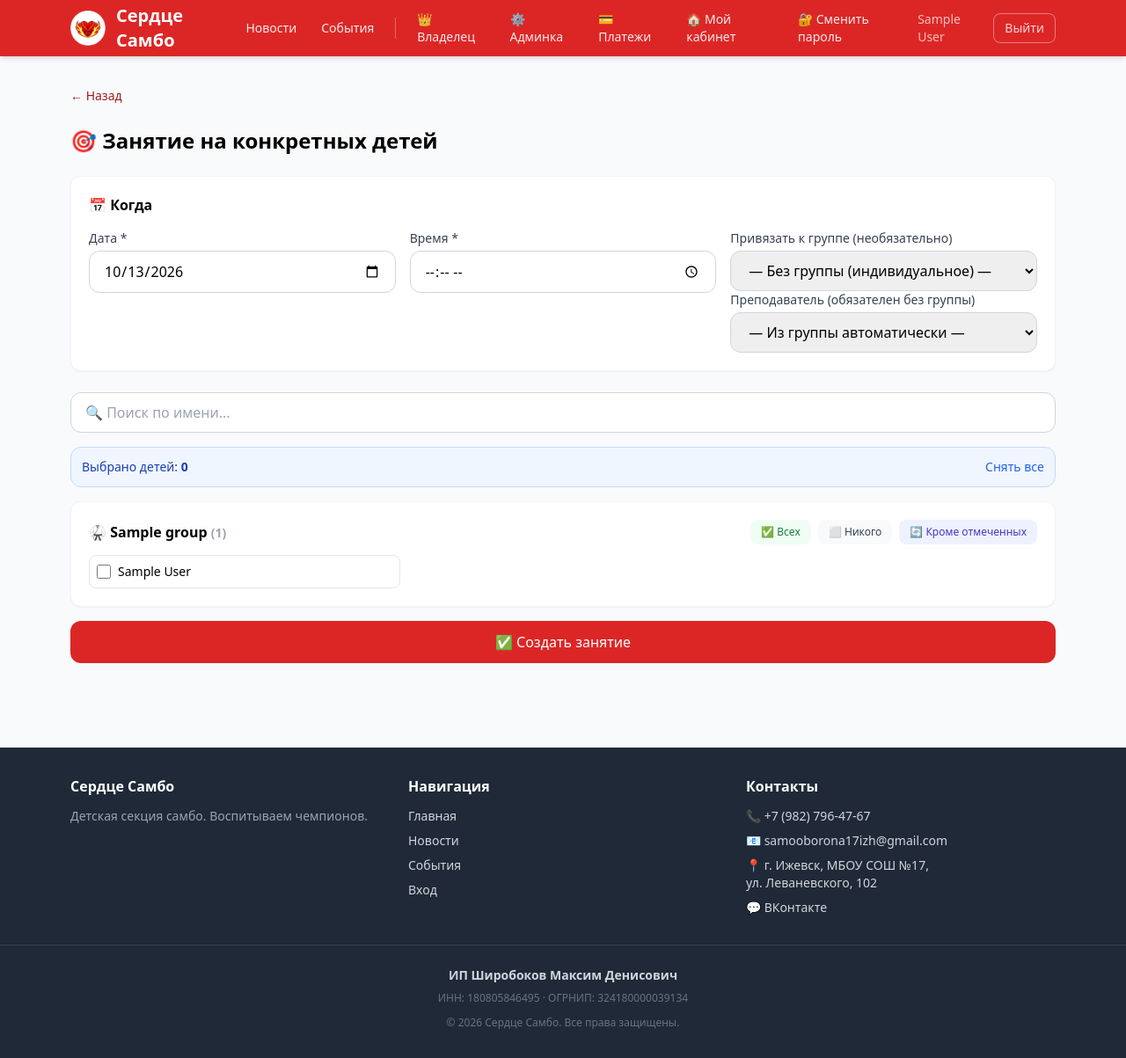
After one commit to kp1shlas/samboheart, a Django app: page /owner/individual-lesson/ in a window 1280 px wide. The commit adds this page. Shown: the whole page at 88% size. Run offline with Django 5.2, Linux system fonts and the light colour scheme; a user stored in the database is signed in; tables that the repository leaves empty hold one stand-in row (values such as "Sample post"); some libraries are stand-ins or nearby versions.

Commit message:
Lesson.teacher for group-less

```diff
--- a/core/models.py
+++ b/core/models.py
@@ -230,6 +230,12 @@ class Lesson(models.Model):
     is_cancelled = models.BooleanField('Отменено', default=False)
     cancel_reason = models.CharField('Причина отмены', max_length=300, blank=True)
 
+    teacher = models.ForeignKey(
+        TeacherProfile, on_delete=models.SET_NULL,
+        null=True, blank=True,
+        related_name='individual_lessons',
+        verbose_name='Преподаватель (для занятий без группы)'
+    )
     # НОВОЕ ПОЛЕ: Отдельные дети, для которых предназначено это занятие
     specific_children = models.ManyToManyField(
         Child,
--- a/core/urls.py
+++ b/core/urls.py
@@ -67,6 +67,9 @@ urlpatterns = [
      path('owner/passwords/files/',
          views.owner_password_files_list,
          name='owner_password_files'),
+     path('owner/individual-lesson/',
+         views.owner_individual_lesson,
+         name='owner_individual_lesson'),
 
     # ─── Новости и события ─────────────────────────────
      path('news/', views.news_list, name='news_list'),
--- a/core/views.py
+++ b/core/views.py
@@ -312,15 +312,17 @@ def parent_dashboard(request):
 
         lessons_qs = (
             Lesson.objects
+            .annotate(spec_count=Count('specific_children'))
             .filter(
-                Q(group__id__in=group_ids) | Q(specific_children__id__in=child_ids),
+                Q(specific_children__id__in=child_ids) |
+                Q(group__id__in=group_ids, spec_count=0),
                 is_cancelled=False,
                 date__gte=today,
                 date__lte=week_ahead,
             )
             .select_related('group', 'group__teacher')
             .prefetch_related('specific_children')
-            .distinct() # КРИТИЧЕСКИ ВАЖНО: убирает дубликаты из-за ManyToMany
+            .distinct()
             .order_by('date', 'start_time')
         )
 
@@ -403,13 +405,16 @@ def child_detail(request, child_id):
         # Ближайшие 3 занятия этой группы
         upcoming_lessons = (
             Lesson.objects
-            .filter(
-                Q(group=group) | Q(specific_children=child),
-                date__gte=today,
-                is_cancelled=False,
-            )
-            .distinct() # Убираем дубли, если ребенок и в группе, и в specific_children
-            .order_by('date', 'start_time')[:3]
+                .annotate(spec_count=Count('specific_children'))
+                .filter(
+                    Q(specific_children=child) |
+                    Q(group__in=group_ids, spec_count=0),
+                    date__gte=today,
+                    is_cancelled=False,
+                )
+                .distinct()
+                .select_related('group')
+                .order_by('date', 'start_time')[:10]
         )
 
         enrollments_with_prices.append({
@@ -512,12 +517,16 @@ def child_dashboard(request):
         # Ближайшие 3 занятия этой группы
         upcoming_lessons = (
             Lesson.objects
-            .filter(
-                group=group,
-                date__gte=today,
-                is_cancelled=False,
-            )
-            .order_by('date', 'start_time')[:3]
+                .annotate(spec_count=Count('specific_children'))
+                .filter(
+                    Q(specific_children=child) |
+                    Q(group__in=group_ids, spec_count=0),
+                    date__gte=today,
+                    is_cancelled=False,
+                )
+                .distinct()
+                .select_related('group')
+                .order_by('date', 'start_time')[:10]
         )
 
         enrollments_with_prices.append({
@@ -969,9 +978,25 @@ def teacher_dashboard(request):
     groups = Group.objects.filter(teacher=profile, is_active=True)
     news = News.objects.filter(is_published=True)[:5]
 
+    today = timezone.now().date()
+
+    # 🔥 Занятия без группы, назначенные этому преподавателю
+    individual_lessons = (
+        Lesson.objects
+        .filter(
+            teacher=profile,
+            group__isnull=True,
+            date__gte=today,
+            is_cancelled=False,
+        )
+        .order_by('date', 'start_time')[:10]
+        .prefetch_related('specific_children')
+    )
+
     return render(request, 'teacher_dashboard.html', {
         'groups': groups,
         'news': news,
+        'individual_lessons': individual_lessons,
     })
 
 
@@ -1021,26 +1046,36 @@ def attendance_sheet_for_lesson(request, lesson_id):
 
     # Проверка доступа: преподаватель может видеть только свои занятия
     if lesson.group:
-        # Обычное занятие — проверяем преподавателя группы
         if lesson.group.teacher != profile:
             messages.error(request, 'Нет доступа к этому занятию.')
             return redirect('teacher_dashboard')
     else:
-        # Индивидуальное занятие — проверяем, что преподаватель связан с детьми
-        # (можно расширить логику доступа при необходимости)
-        pass
+        # Занятие без группы — доступ только у назначенного преподавателя
+        if lesson.teacher != profile:
+            messages.error(request, 'Нет доступа к этому занятию.')
+            return redirect('teacher_dashboard')
 
     # 🔥 ПОЛУЧАЕМ ДЕТЕЙ (исправлено: объявлено ДО всех return)
-    children = (
-        Child.objects
-        .filter(is_active=True)
-        .filter(
-            Q(enrollments__group=lesson.group, enrollments__is_active=True) |
-            Q(specific_lessons=lesson)
-        )
-        .distinct()
-        .prefetch_related('enrollments')
-    )
+    if lesson.specific_children.exists():
+        # Занятие на конкретных детей — только они в ведомости
+        children = (
+            Child.objects
+            .filter(is_active=True, specific_lessons=lesson)
+            .distinct()
+            .prefetch_related('enrollments')
+        )
+    else:
+        # Обычное занятие группы — вся группа
+        children = (
+            Child.objects
+            .filter(
+                is_active=True,
+                enrollments__group=lesson.group,
+                enrollments__is_active=True,
+            )
+            .distinct()
+            .prefetch_related('enrollments')
+        )
 
     # 🔥 ФОРМИРУЕМ СПИСОК ДЕТЕЙ С БАЛАНСОМ
     # Сюда попадают ВСЕ дети: с балансом > 0, = 0 и < 0 (долг)
@@ -2292,3 +2327,87 @@ def owner_password_files_list(request):
     return render(request, 'owner/password_files.html', {
         'files': files_info,
     })
+
+@owner_required
+def owner_individual_lesson(request):
+    """Создание занятия на конкретных детей с удобным выбором"""
+    if request.method == 'POST':
+        date = request.POST.get('date')
+        start_time = request.POST.get('start_time')
+        duration = request.POST.get('duration', '60')
+        child_ids = request.POST.getlist('children')
+        group_id = request.POST.get('group') or None
+        teacher_id = request.POST.get('teacher') or None
+
+        if not group_id and not teacher_id:
+            messages.error(
+                request,
+                'Для занятия без группы укажите преподавателя.'
+            )
+            return redirect('owner_individual_lesson')
+        if not date or not start_time:
+            messages.error(request, 'Укажите дату и время.')
+            return redirect('owner_individual_lesson')
+
+        if not child_ids:
+            messages.error(request, 'Выберите хотя бы одного ребёнка.')
+            return redirect('owner_individual_lesson')
+
+        lesson = Lesson.objects.create(
+            group_id=int(group_id) if group_id else None,
+            teacher_id=int(teacher_id) if teacher_id else None,
+            date=date,
+            start_time=start_time,
+            is_cancelled=False,
+        )
+        lesson.specific_children.set(child_ids)
+
+        messages.success(
+            request,
+            f'✅ Занятие {date} {start_time} создано '
+            f'для {len(child_ids)} детей.'
+        )
+        return redirect('owner_individual_lesson')
+
+    today = timezone.now().date()
+
+    # Дети, сгруппированные по группам
+    groups_data = []
+    for group in Group.objects.filter(is_active=True).order_by('name'):
+        children = (
+            Child.objects
+            .filter(
+                is_active=True,
+                enrollments__group=group,
+                enrollments__is_active=True,
+            )
+            .distinct()
+            .order_by('full_name')
+        )
+        if children.exists():
+            groups_data.append({'group': group, 'children': children})
+
+    # Дети без активных групп
+    children_without_group = (
+        Child.objects
+        .filter(is_active=True)
+        .exclude(enrollments__is_active=True)
+        .distinct()
+        .order_by('full_name')
+    )
+
+    # Последние индивидуальные занятия
+    recent_individual = (
+        Lesson.objects
+        .filter(group__isnull=True)
+        .order_by('-date')[:10]
+        .prefetch_related('specific_children')
+    )
+
+    return render(request, 'owner/individual_lesson.html', {
+        'groups_data': groups_data,
+        'children_without_group': children_without_group,
+        'recent_individual': recent_individual,
+        'today': today,
+        'teachers': TeacherProfile.objects.all().order_by('user__last_name'),
+    })
--- /dev/null
+++ b/templates/owner/individual_lesson.html
@@ -0,0 +1,198 @@
+{% extends "base.html" %}
+{% block title %}Индивидуальное занятие — Сердце Самбо{% endblock %}
+
+{% block content %}
+<div class="mb-6">
+    <a href="/owner/" class="text-sm text-accent hover:underline">← Назад</a>
+</div>
+
+<h1 class="text-2xl font-bold mb-6">🎯 Занятие на конкретных детей</h1>
+
+<form method="post" id="lesson-form">
+    {% csrf_token %}
+
+    <!-- Дата и время -->
+    <div class="bg-white rounded-xl shadow-sm border border-gray-100 p-5 mb-6">
+        <h2 class="font-semibold mb-4">📅 Когда</h2>
+        <div class="grid gap-4 md:grid-cols-3">
+            <div>
+                <label class="block text-sm font-medium text-gray-700 mb-1">Дата *</label>
+                <input type="date" name="date" required value="{{ today|date:'Y-m-d' }}"
+                       class="w-full px-4 py-2.5 border border-gray-300 rounded-xl">
+            </div>
+            <div>
+                <label class="block text-sm font-medium text-gray-700 mb-1">Время *</label>
+                <input type="time" name="start_time" required
+                       class="w-full px-4 py-2.5 border border-gray-300 rounded-xl">
+            </div>
+            <div>
+                <label class="block text-sm font-medium text-gray-700 mb-1">
+                    Привязать к группе (необязательно)
+                </label>
+                <select name="group"
+                        class="w-full px-4 py-2.5 border border-gray-300 rounded-xl">
+                    <option value="">— Без группы (индивидуальное) —</option>
+                    {% for item in groups_data %}
+                    <option value="{{ item.group.id }}">{{ item.group.name }}</option>
+                    {% endfor %}
+                </select>
+                <div>
+                <label class="block text-sm font-medium text-gray-700 mb-1">
+        Преподаватель (обязателен без группы)
+    </label>
+    <select name="teacher"
+            class="w-full px-4 py-2.5 border border-gray-300 rounded-xl">
+        <option value="">— Из группы автоматически —</option>
+        {% for t in teachers %}
+        <option value="{{ t.id }}">{{ t }}</option>
+        {% endfor %}
+    </select>
+</div>
+            </div>
+        </div>
+    </div>
+
+    <!-- Поиск -->
+    <div class="mb-4">
+        <input type="text" id="child-search" oninput="filterChildren()"
+               placeholder="🔍 Поиск по имени..."
+               class="w-full px-4 py-2.5 border border-gray-300 rounded-xl">
+    </div>
+
+    <!-- Счётчик выбранных -->
+    <div class="mb-4 bg-blue-50 border border-blue-200 rounded-xl p-3 flex
+                justify-between items-center">
+        <span class="text-sm text-blue-800">
+            Выбрано детей: <strong id="selected-count">0</strong>
+        </span>
+        <button type="button" onclick="clearAll()"
+                class="text-sm text-blue-600 hover:underline">
+            Снять все
+        </button>
+    </div>
+
+    <!-- Группы детей -->
+    {% for item in groups_data %}
+    <div class="bg-white rounded-xl shadow-sm border border-gray-100 p-5 mb-4">
+        <div class="flex flex-col sm:flex-row sm:justify-between sm:items-center
+                    gap-2 mb-3">
+            <h3 class="font-semibold">
+                🥋 {{ item.group.name }}
+                <span class="text-gray-400 text-sm">({{ item.children|length }})</span>
+            </h3>
+            <div class="flex gap-2 flex-wrap">
+                <button type="button"
+                        onclick="setGroup('{{ item.group.id }}', true)"
+                        class="text-xs bg-green-50 hover:bg-green-100 text-green-700
+                               px-3 py-1.5 rounded-lg">
+                    ✅ Всех
+                </button>
+                <button type="button"
+                        onclick="setGroup('{{ item.group.id }}', false)"
+                        class="text-xs bg-gray-50 hover:bg-gray-100 text-gray-700
+                               px-3 py-1.5 rounded-lg">
+                    ⬜ Никого
+                </button>
+                <button type="button"
+                        onclick="invertGroup('{{ item.group.id }}')"
+                        class="text-xs bg-indigo-50 hover:bg-indigo-100 text-indigo-700
+                               px-3 py-1.5 rounded-lg">
+                    🔄 Кроме отмеченных
+                </button>
+            </div>
+        </div>
+
+        <div class="grid grid-cols-1 sm:grid-cols-2 lg:grid-cols-3 gap-2">
+            {% for child in item.children %}
+            <label class="child-label flex items-center gap-2 p-2 border
+                          border-gray-200 rounded-lg cursor-pointer hover:bg-gray-50">
+                <input type="checkbox" name="children" value="{{ child.id }}"
+                       class="child-cb group-{{ item.group.id }} w-4 h-4 accent-red-600"
+                       onchange="updateCount()">
+                <span class="text-sm">{{ child.full_name }}</span>
+            </label>
+            {% endfor %}
+        </div>
+    </div>
+    {% endfor %}
+
+    <!-- Дети без групп -->
+    {% if children_without_group %}
+    <div class="bg-white rounded-xl shadow-sm border border-gray-100 p-5 mb-4">
+        <h3 class="font-semibold mb-3">👶 Без группы</h3>
+        <div class="grid grid-cols-1 sm:grid-cols-2 lg:grid-cols-3 gap-2">
+            {% for child in children_without_group %}
+            <label class="child-label flex items-center gap-2 p-2 border
+                          border-gray-200 rounded-lg cursor-pointer hover:bg-gray-50">
+                <input type="checkbox" name="children" value="{{ child.id }}"
+                       class="child-cb group-none w-4 h-4 accent-red-600"
+                       onchange="updateCount()">
+                <span class="text-sm">{{ child.full_name }}</span>
+            </label>
+            {% endfor %}
+        </div>
+    </div>
+    {% endif %}
+
+    <button type="submit"
+            class="w-full bg-primary hover:bg-red-700 text-white font-medium
+                   py-3 rounded-xl transition">
+        ✅ Создать занятие
+    </button>
+</form>
+
+<!-- Последние индивидуальные занятия -->
+{% if recent_individual %}
+<div class="mt-8 bg-white rounded-xl shadow-sm border border-gray-100 p-5">
+    <h3 class="font-semibold mb-3">🕐 Последние индивидуальные занятия</h3>
+    <ul class="space-y-2 text-sm">
+        {% for lesson in recent_individual %}
+        <li class="flex justify-between items-center bg-gray-50 rounded-lg p-3">
+            <span>
+                {{ lesson.date|date:"d.m.Y" }} {{ lesson.start_time|time:"H:i" }}
+            </span>
+            <span class="text-gray-600">
+                {{ lesson.specific_children.count }} дет.
+            </span>
+        </li>
+        {% endfor %}
+    </ul>
+</div>
+{% endif %}
+
+<script>
+function setGroup(groupId, state) {
+    document.querySelectorAll('.group-' + groupId).forEach(function(cb) {
+        cb.checked = state;
+    });
+    updateCount();
+}
+
+function invertGroup(groupId) {
+    document.querySelectorAll('.group-' + groupId).forEach(function(cb) {
+        cb.checked = !cb.checked;
+    });
+    updateCount();
+}
+
+function clearAll() {
+    document.querySelectorAll('.child-cb').forEach(function(cb) {
+        cb.checked = false;
+    });
+    updateCount();
+}
+
+function updateCount() {
+    var n = document.querySelectorAll('.child-cb:checked').length;
+    document.getElementById('selected-count').textContent = n;
+}
+
+function filterChildren() {
+    var q = document.getElementById('child-search').value.toLowerCase();
+    document.querySelectorAll('.child-label').forEach(function(label) {
+        var text = label.textContent.toLowerCase();
+        label.style.display = text.indexOf(q) !== -1 ? '' : 'none';
+    });
+}
+</script>
+{% endblock %}
```
Also changed, not shown: templates/owner/dashboard.html (+7 -0 lines), templates/teacher_dashboard.html (+24 -0 lines), core/services/tochka.py (line endings or trailing spaces).
